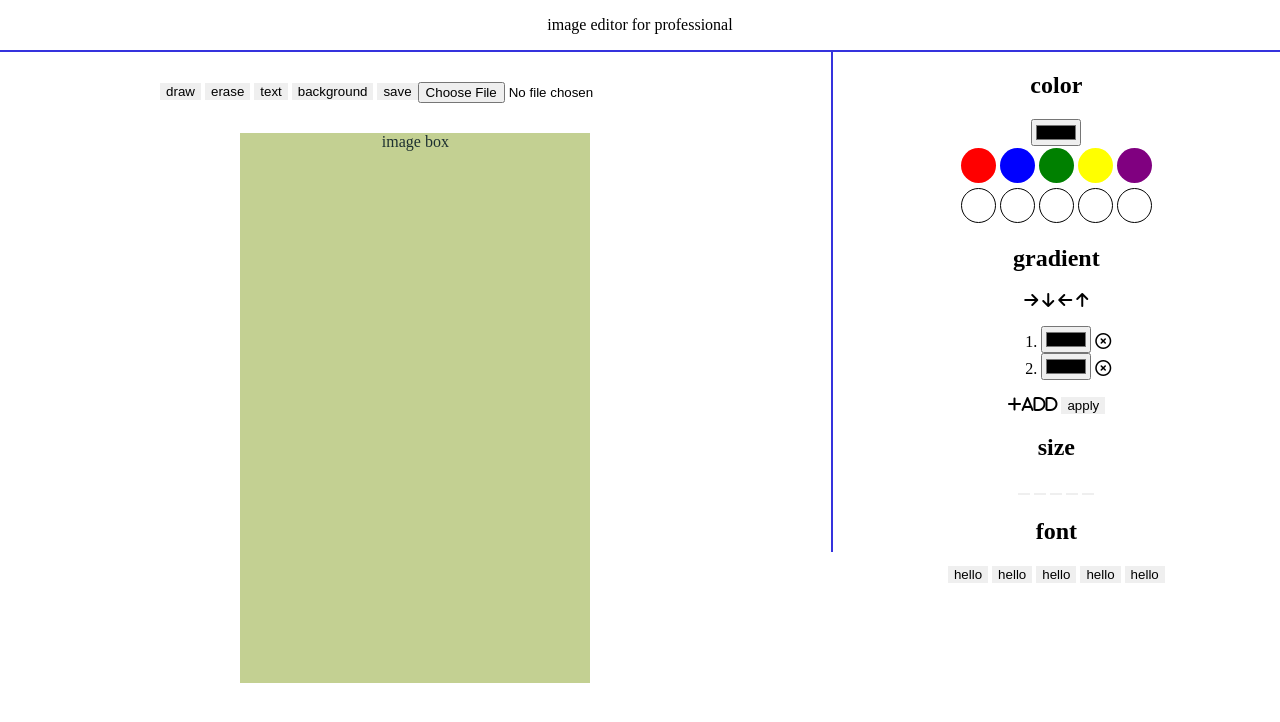
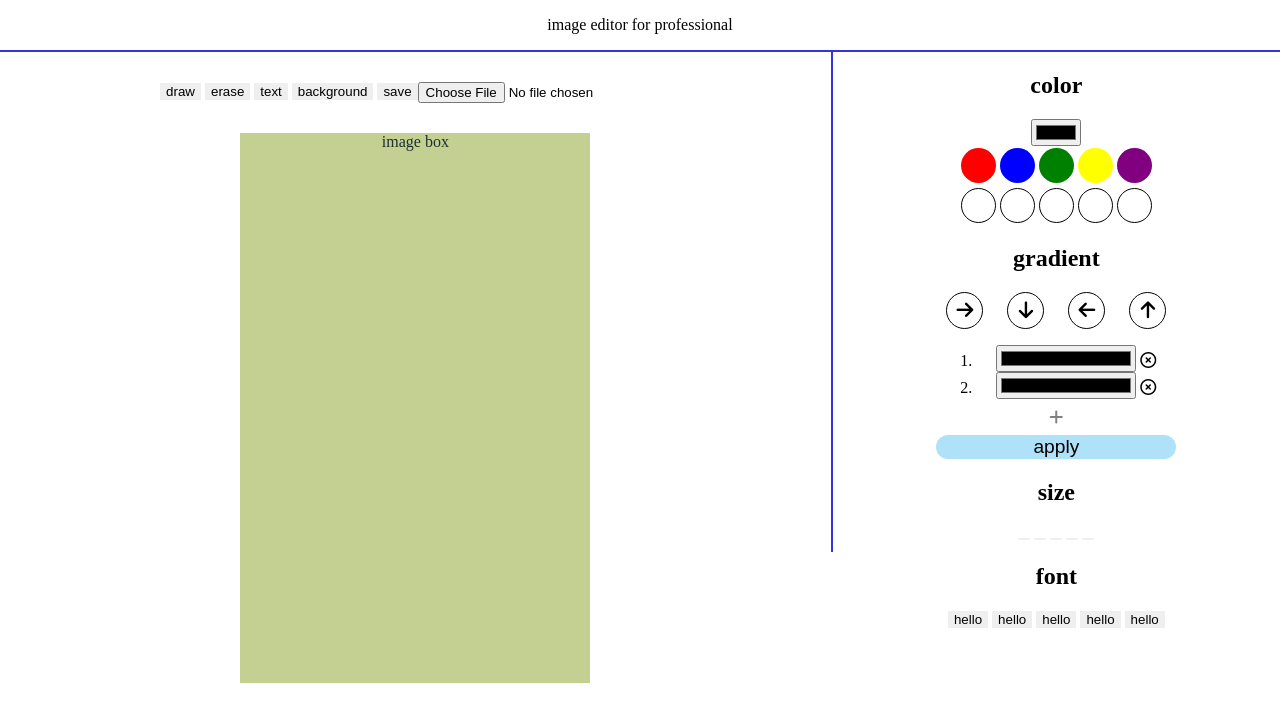
Before and after one commit to Jueun97/image_editor_pro, a plain HTML site: page index.html in a window 1280 px wide. Drawn offline with Linux system fonts and the light colour scheme.

Commit message:
css: gradient

```diff
--- a/index.html
+++ b/index.html
@@ -59,7 +59,7 @@
                     <i class="fas fa-arrow-up direction" data-direction="up"></i>
                 </div>
                 <div class="gradeint__option">
-                    <ol class="option__colors">
+                    <ol class="option-colors">
                         <li class="colors-color">
                             <input type="color">
                             <i class="far fa-times-circle"></i>
@@ -69,7 +69,7 @@
                             <i class="far fa-times-circle"></i>
                         </li>
                     </ol>
-                    <i class="fas fa-plus option-more">add</i>
+                    <i class="fas fa-plus option-more"></i>
                     <button class="option-apply">apply</button>
                 </div>
             </div>
--- a/style.css
+++ b/style.css
@@ -11,7 +11,6 @@
 body{
     margin:0;
     text-align: center;
-
 }
 button{
     border:0;
@@ -92,3 +91,35 @@ content{
     background-color: white;
     border: 1px solid black;
 }
+.gradient__direction{
+}
+.direction{
+    margin: 0 10px;
+    font-size: 1.2em;
+    border-radius: 50%;
+
+    width: 35px;
+    height: 35px;
+    line-height: 35px;
+    border: 1px solid black;
+}
+.gradeint__option{
+    display: flex;
+    flex-direction: column;
+    justify-content: center;
+}
+.option-colors{
+    margin-bottom: 10px;
+}
+.colors-color > input{
+    width: 70%;
+}
+.option-more{
+    margin-bottom: 10px;
+    color: gray;
+}
+.option-apply{
+    font-size: 1.2em;
+    border-radius: 20px;
+    background-color: rgba(88, 193, 241, 0.473);
+}
```
